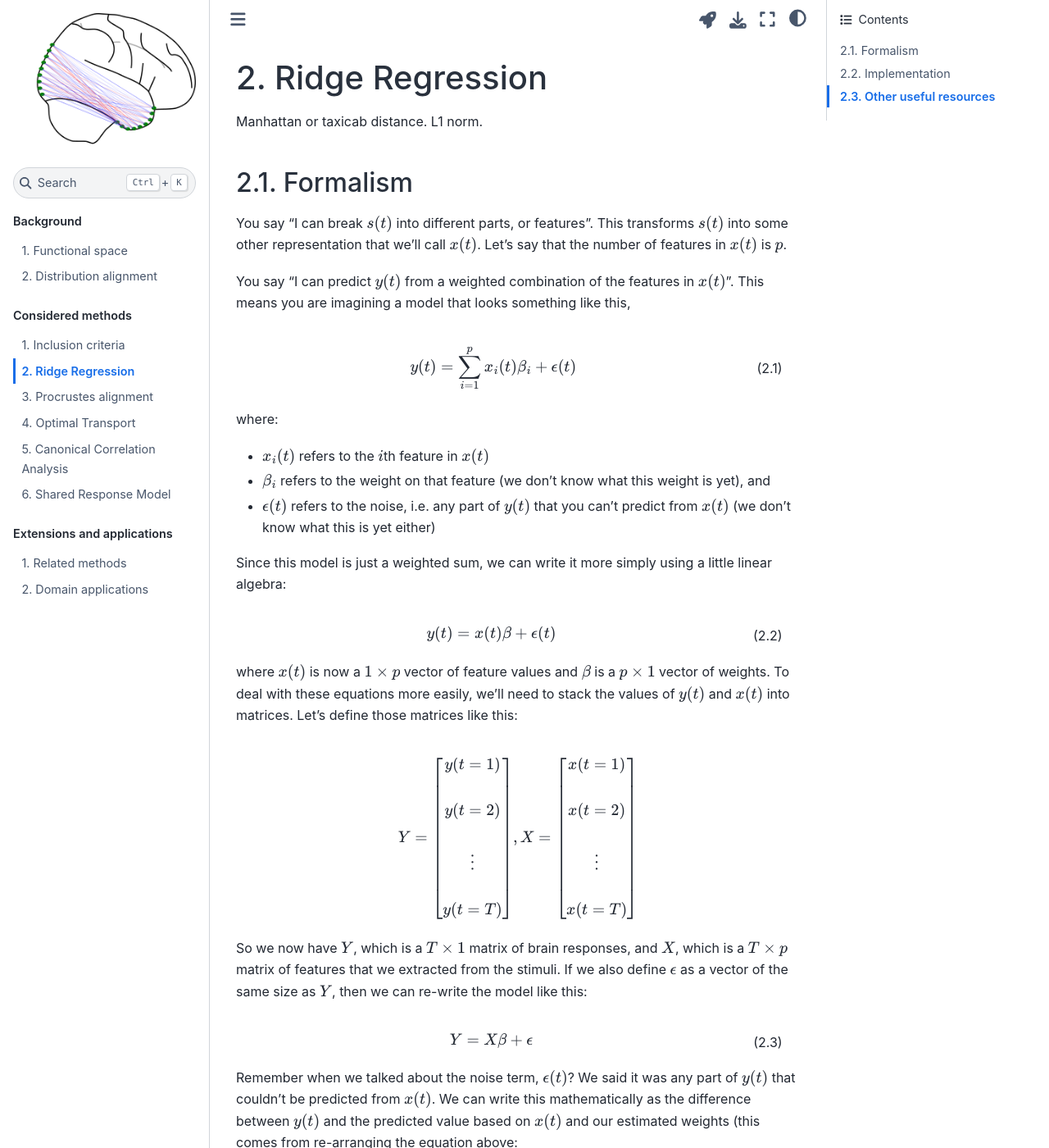
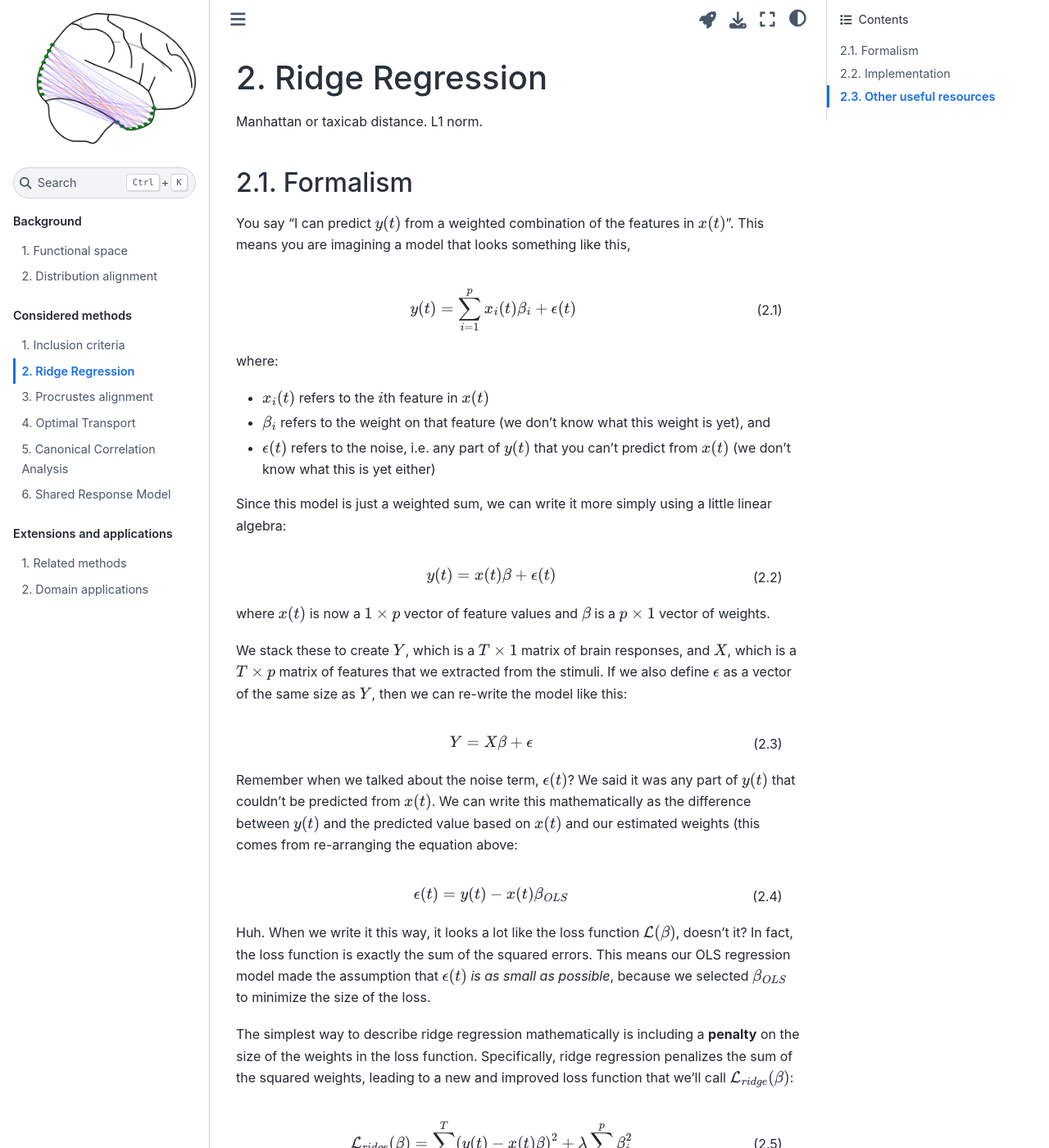
Before and after one commit to neurodatascience/fmralign-tutorials, a Jupyter Book: the page built from content/1-1-ridge-regression.md, in a window 1280 px wide and 1400 px high. Shown: the whole window at 82% size. Built offline with Jupyter Book 1.0.4 settings and Sphinx 7.4.7 and the Sphinx Book theme 1.1.4, drawn with Linux system fonts in a browser that asks for light colours.

Commit message:
Move stacked matrix notation into 0-2

````diff
--- a/content/1-1-ridge-regression.md
+++ b/content/1-1-ridge-regression.md
@@ -18,9 +18,8 @@ L1 norm.
 
 ## Formalism
 
-You say "I can break $s(t)$ into different parts, or features\". This transforms $s(t)$ into some other representation that we'll call $x(t)$. Let's say that the number of features in $x(t)$ is $p$.
-
-You say "I can predict $y(t)$ from a weighted combination of the features in $x(t)$". This means you are imagining a model that looks something like this,
+You say "I can predict $y(t)$ from a weighted combination of the features in $x(t)$".
+This means you are imagining a model that looks something like this,
 
 ```{math}
 :label: ridge_eq_1
@@ -41,14 +40,9 @@ y(t) = x(t) \beta + \epsilon(t)
 ```
 
 where $x(t)$ is now a $1 \times p$ vector of feature values and $\beta$ is a $p \times 1$ vector of weights.
-To deal with these equations more easily, we'll need to stack the values of $y(t)$ and $x(t)$ into matrices. Let's define those matrices like this:
 
-```{math}
-Y = \begin{bmatrix} y(t=1) \\\\ y(t=2) \\\\ \vdots \\\\ y(t=T) \end{bmatrix},
-X = \begin{bmatrix} x(t=1) \\\\ x(t=2) \\\\ \vdots \\\\ x(t=T) \end{bmatrix}
-```
-
-So we now have $Y$, which is a $T \times 1$ matrix of brain responses, and $X$, which is a $T \times p$ matrix of features that we extracted from the stimuli. If we also define $\epsilon$ as a vector of the same size as $Y$, then we can re-write the model like this:
+We stack these to create $Y$, which is a $T \times 1$ matrix of brain responses, and $X$, which is a $T \times p$ matrix of features that we extracted from the stimuli.
+If we also define $\epsilon$ as a vector of the same size as $Y$, then we can re-write the model like this:
 
 ```{math}
 :label: ridge_eq_3
@@ -78,14 +72,16 @@ or, in fancy linear algebra terms:
 \mathcal{L}_{ridge}(\beta) = (Y - X\beta)^\top (Y - X \beta) + \lambda \beta^\top \beta
 ```
 
-The first term on the right hand side of this equation is the same squared error loss that we used before for OLS. The second term is the sum of the squares of all the weights in $\beta$, multiplied by a scalar variable $\lambda$ that we will call the **ridge coefficient**
+The first term on the right hand side of this equation is the same squared error loss that we used before for OLS.
+The second term is the sum of the squares of all the weights in $\beta$, multiplied by a scalar variable $\lambda$ that we will call the **ridge coefficient**
 
 The ridge coefficient $\lambda$ determines the _strength_ of the regularization that's applied in ridge regression:
 
 * If you give $\lambda$ a large value, then the penalty term will be big relative to the loss, and the resulting weights will be very small. (In the limit of very large $\lambda$ you will force the weights to be almost exactly zero!)
 * If you give $\lambda$ a small value, then the penalty term will be small relative to the loss, and the resulting weights will not be too different from the OLS weights. (In the limit of $\lambda \rightarrow 0$, the penalty term will be zero and you'll get back exactly the OLS solution!)
 
-To get the ridge regression weights, $\beta_{ridge}$, you minimize the ridge loss function. We don't need to go through the full derivation of the solution (though it's pretty fun, and easy to do based on the matrix calculus we did for the OLS solution!), so let's just take a look at the answer:
+To get the ridge regression weights, $\beta_{ridge}$, you minimize the ridge loss function.
+We don't need to go through the full derivation of the solution (though it's pretty fun, and easy to do based on the matrix calculus we did for the OLS solution!), so let's just take a look at the answer:
 
 ```{math}
 :label: ridge_eq_7
````
Also changed, not shown: content/0-2-comparing-spaces.md (+9 -2 lines).
